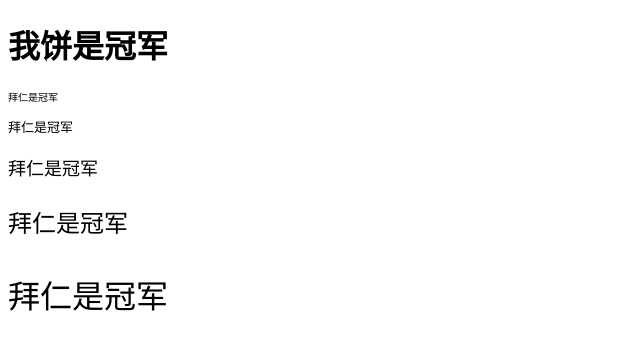
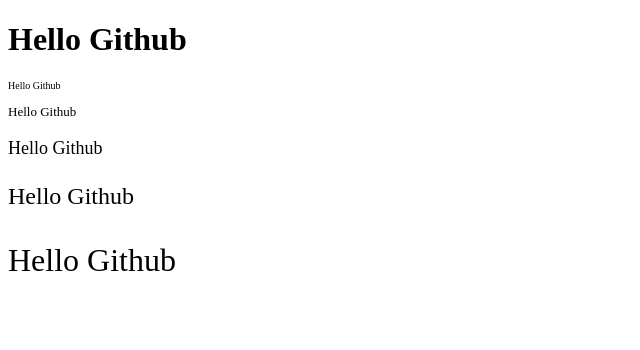
Before and after one commit to kabaskimy/kabaskimy.github.io, a plain HTML site: page index.html in a window 1280 px wide. Shown: the whole page, without its empty margins (0-640 px from the left). Drawn offline with Linux system fonts and the light colour scheme.

Commit message:
say hello

```diff
--- a/index.html
+++ b/index.html
@@ -1,11 +1,11 @@
 <!DOCTYPE html>
 <html>
 <body>
-<h1>我饼是冠军</h1>
-  <p style="font-size:x-small">拜仁是冠军</p>
-  <p style="font-size:small">拜仁是冠军</p>
-  <p style="font-size:large">拜仁是冠军</p>
-  <p style="font-size:x-large">拜仁是冠军</p>
-  <p style="font-size:xx-large">拜仁是冠军</p>
+<h1>Hello Github</h1>
+  <p style="font-size:x-small">Hello Github</p>
+  <p style="font-size:small">Hello Github</p>
+  <p style="font-size:large">Hello Github</p>
+  <p style="font-size:x-large">Hello Github</p>
+  <p style="font-size:xx-large">Hello Github</p>
 </body>
 </html>
```
